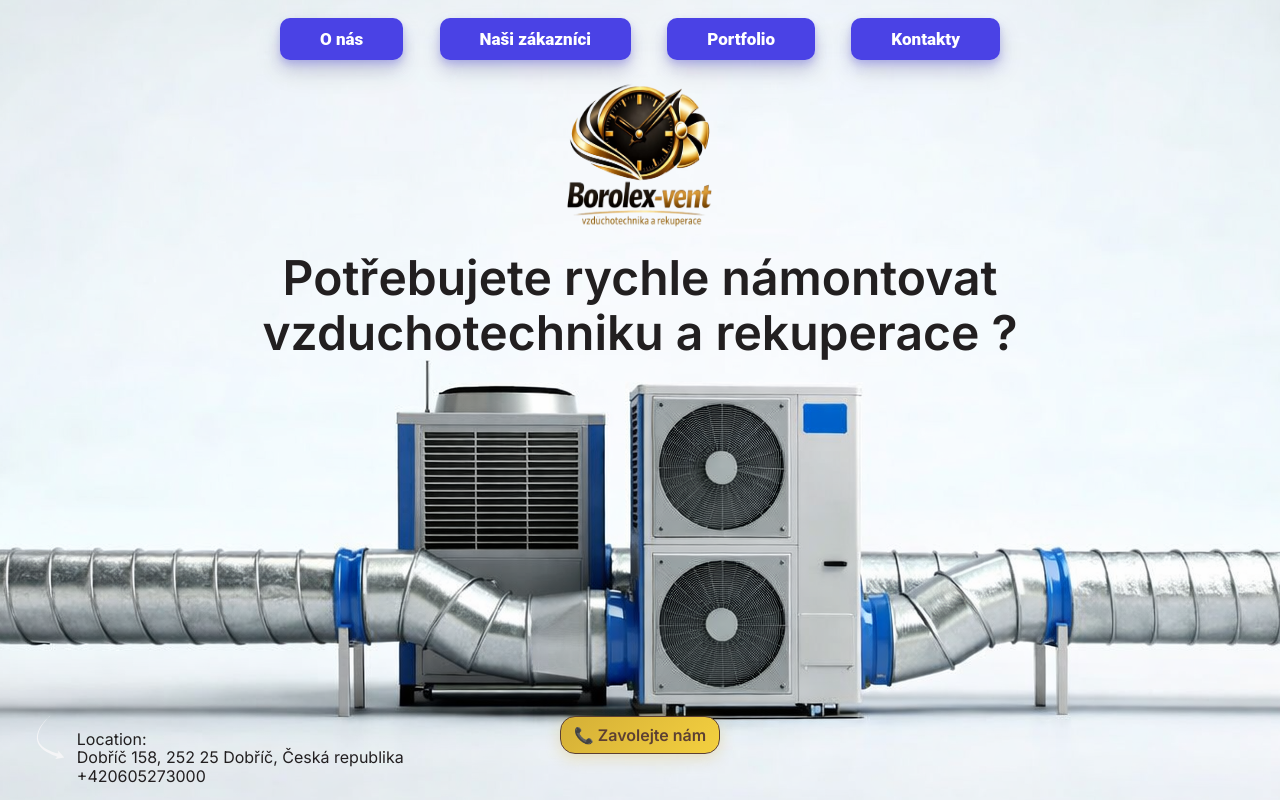
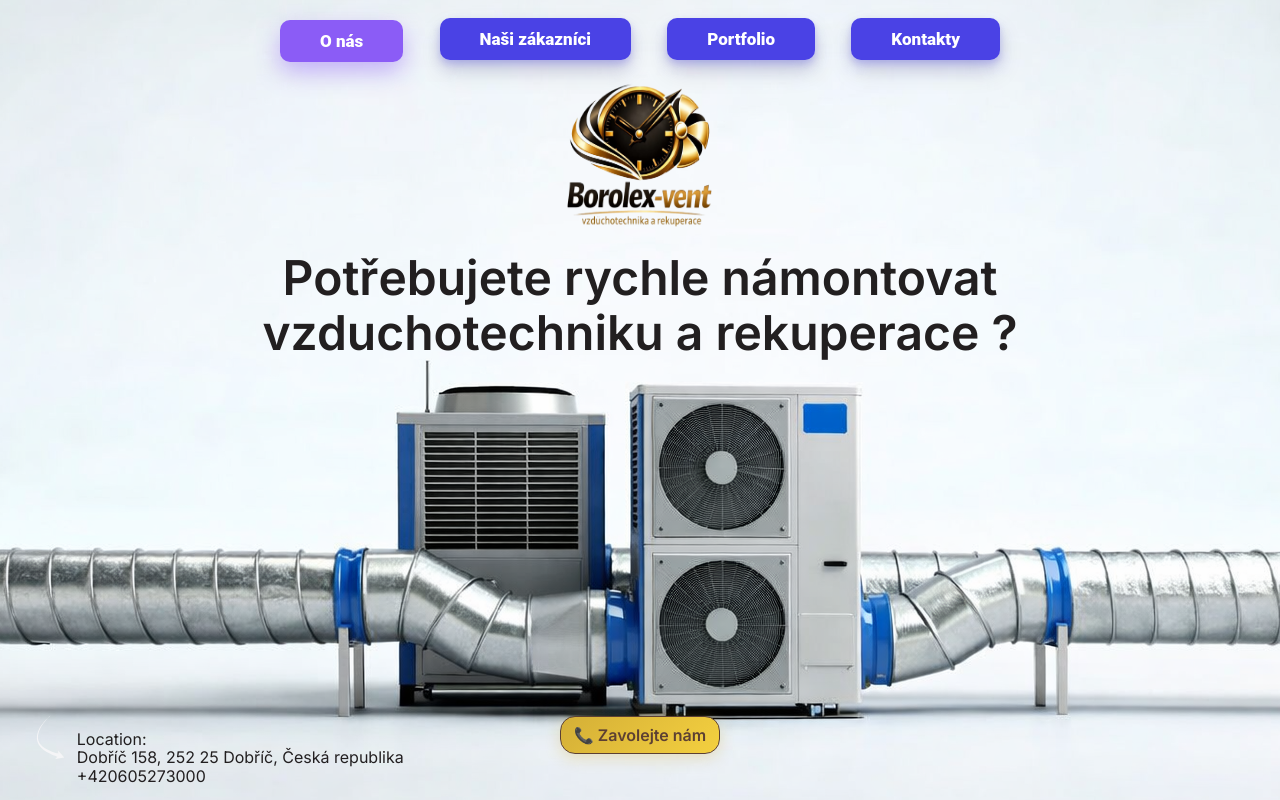
Before and after one commit to alexei7b/borolex-test, a website built with Vite: page index.html in a window 1280 px wide. Shown: the top 800 px of the page. Built offline with nearby package versions, Linux system fonts and the light colour scheme.

Commit message:
upadate website

```diff
--- a/package.json
+++ b/package.json
@@ -3,7 +3,9 @@
   "version": "1.0.0",
   "main": "index.js",
   "scripts": {
-    "test": "echo \"Error: no test specified\" && exit 1"
+    "dev": "vite",
+    "build": "vite build",
+    "preview": "vite preview"
   },
   "author": "",
   "license": "ISC",
--- a/src/js/script.js
+++ b/src/js/script.js
@@ -31,3 +31,17 @@ try {
         modules: [Navigation, Pagination]
     });
 } catch (e) { }
+
+
+
+
+
+const currentPage = window.location.pathname.split("/").pop() || "index.html";
+
+document.querySelectorAll(".menu_item").forEach(item => {
+    const link = item.querySelector(".menu_link");
+
+    if (link.getAttribute("href") === currentPage) {
+        item.classList.add("active");
+    }
+});
--- a/src/sass/block/header.scss
+++ b/src/sass/block/header.scss
@@ -68,6 +68,12 @@ nav{
 		transform: translateY(3px);
   		box-shadow: 0 14px 30px rgba(123,92,255,.35);
 	}
+	&.active {
+        background: #8B5CF6;
+		transform: translateY(2px);
+        box-shadow:
+            0 10px 25px rgba(139, 92, 246, .45);
+    }
 
 	@media screen and  (max-width: 944px){
 		padding: 8px 25px;
```
Also changed, not shown: src/css/about.min.css (added), src/css/basics.min.css (added), src/css/contact.min.css (added), src/css/customers.min.css (added), src/css/findus.min.css (added), src/css/footer.min.css (added), src/css/header.min.css (added), src/css/mixins.min.css (added), src/css/promo.min.css (added), src/css/services.min.css (added), src/css/variables.min.css (added), src/css/works.min.css (added), src/sass/block/header.css, src/sass/block/header.min.css, 12 other files.
